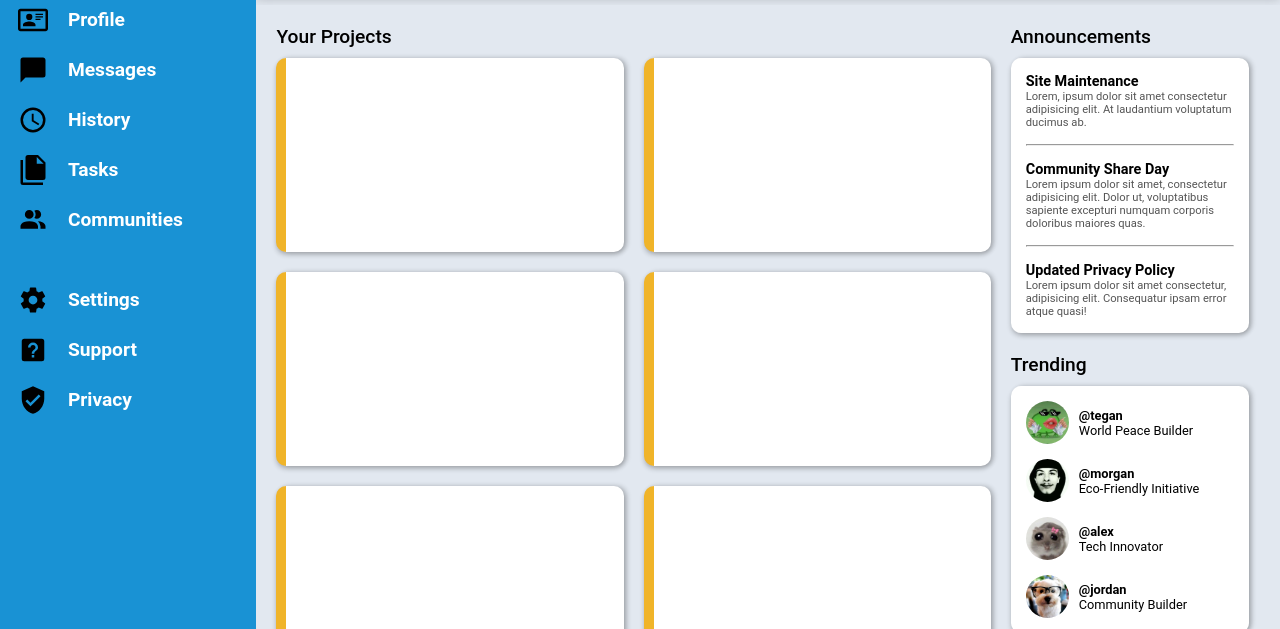
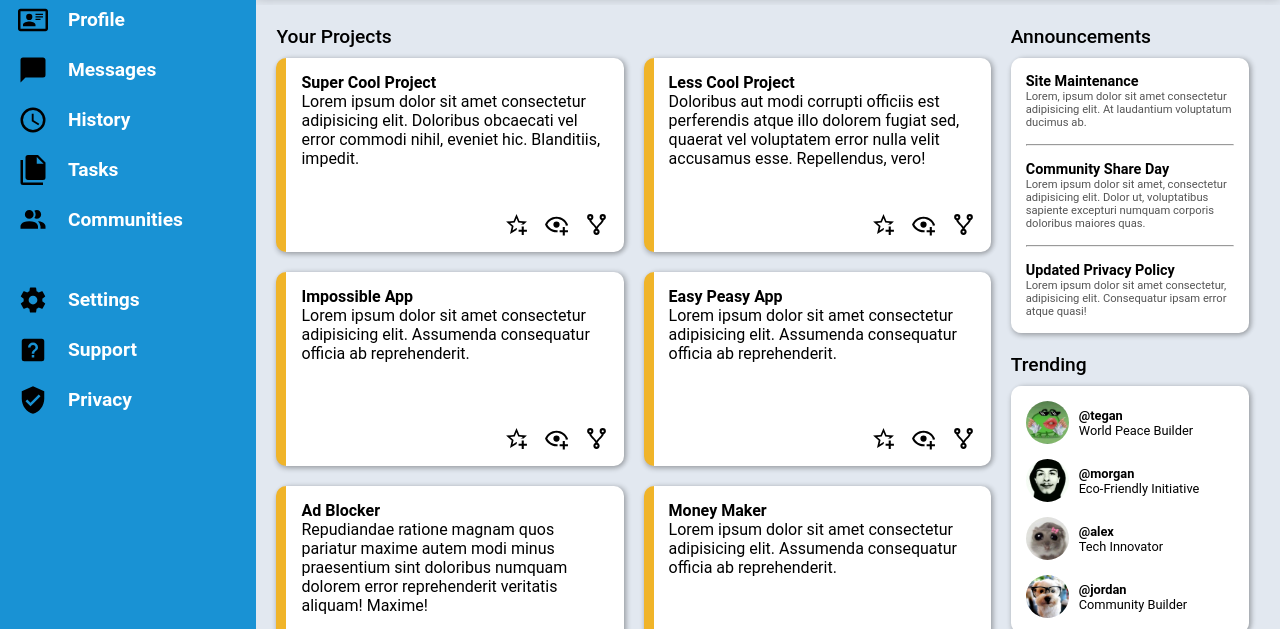
Before and after one commit to JemKeHU/admin-dashboard228, a plain HTML site: page index.html in a window 1280 px wide. Shown: the part 171-800 px from the top of the page. Drawn offline with Linux system fonts and the light colour scheme.

Commit message:
finish project

```diff
--- a/index.html
+++ b/index.html
@@ -85,12 +85,72 @@
             <div class="project-container">
                 <p class="main-para">Your Projects</p>
                 <div class="projects">
-                    <div class="main-card"></div>
-                    <div class="main-card"></div>
-                    <div class="main-card"></div>
-                    <div class="main-card"></div>
-                    <div class="main-card"></div>
-                    <div class="main-card"></div>
+                    <div class="main-card">
+                        <div class="text">
+                            <h4>Super Cool Project</h4>
+                            <p>Lorem ipsum dolor sit amet consectetur adipisicing elit. Doloribus obcaecati vel error commodi nihil, eveniet hic. Blanditiis, impedit. </p>
+                        </div>
+                        <div class="action-container">
+                            <img src="images/star-plus-outline.svg" alt="action image">
+                            <img src="images/eye-plus-outline.svg" alt="action image">
+                            <img src="images/source-fork.svg" alt="action image">
+                        </div>
+                    </div>
+                    <div class="main-card">
+                        <div class="text">
+                            <h4>Less Cool Project</h4>
+                            <p>Doloribus aut modi corrupti officiis est perferendis atque illo dolorem fugiat sed, quaerat vel voluptatem error nulla velit accusamus esse. Repellendus, vero!</p>
+                        </div>
+                        <div class="action-container">
+                            <img src="images/star-plus-outline.svg" alt="action image">
+                            <img src="images/eye-plus-outline.svg" alt="action image">
+                            <img src="images/source-fork.svg" alt="action image">
+                        </div>
+                    </div>
+                    <div class="main-card">
+                        <div class="text">
+                            <h4>Impossible App</h4>
+                            <p>Lorem ipsum dolor sit amet consectetur adipisicing elit. Assumenda consequatur officia ab reprehenderit.</p>
+                        </div>
+                        <div class="action-container">
+                            <img src="images/star-plus-outline.svg" alt="action image">
+                            <img src="images/eye-plus-outline.svg" alt="action image">
+                            <img src="images/source-fork.svg" alt="action image">
+                        </div>
+                    </div>
+                    <div class="main-card">
+                        <div class="text">
+                            <h4>Easy Peasy App</h4>
+                            <p>Lorem ipsum dolor sit amet consectetur adipisicing elit. Assumenda consequatur officia ab reprehenderit.</p>
+                        </div>
+                        <div class="action-container">
+                            <img src="images/star-plus-outline.svg" alt="action image">
+                            <img src="images/eye-plus-outline.svg" alt="action image">
+                            <img src="images/source-fork.svg" alt="action image">
+                        </div>
+                    </div>
+                    <div class="main-card">
+                        <div class="text">
+                            <h4>Ad Blocker</h4>
+                            <p>Repudiandae ratione magnam quos pariatur maxime autem modi minus praesentium sint doloribus numquam dolorem error reprehenderit veritatis aliquam! Maxime!</p>
+                        </div>
+                        <div class="action-container">
+                            <img src="images/star-plus-outline.svg" alt="action image">
+                            <img src="images/eye-plus-outline.svg" alt="action image">
+                            <img src="images/source-fork.svg" alt="action image">
+                        </div>
+                    </div>
+                    <div class="main-card">
+                        <div class="text">
+                            <h4>Money Maker</h4>
+                            <p>Lorem ipsum dolor sit amet consectetur adipisicing elit. Assumenda consequatur officia ab reprehenderit.</p>
+                        </div>
+                        <div class="action-container">
+                            <img src="images/star-plus-outline.svg" alt="action image">
+                            <img src="images/eye-plus-outline.svg" alt="action image">
+                            <img src="images/source-fork.svg" alt="action image">
+                        </div>
+                    </div>
                 </div>
             </div>
             <div class="announcement-container">
--- a/style.css
+++ b/style.css
@@ -214,6 +214,9 @@
     box-shadow:
     0 3px 5px rgba(0,0,0,0.2),
     3px 0 5px rgba(0,0,0,0.2);
+    display: grid;
+    grid-template-rows: 1fr auto;
+    padding: 15px;
 }
 
 .announcements,
@@ -265,3 +268,16 @@ hr {
 .trend-project {
     font-size: 0.8rem;
 }
+
+.action-container img{
+    height: 25px;
+    width: auto;
+    cursor: pointer;
+}
+
+.action-container {
+    display: grid;
+    grid-template-columns: auto auto auto;
+    justify-content: end;
+    gap: 15px;
+}
```
Also changed, not shown: images/eye-plus-outline.svg (added), images/source-fork.svg (added), images/star-plus-outline.svg (added).
